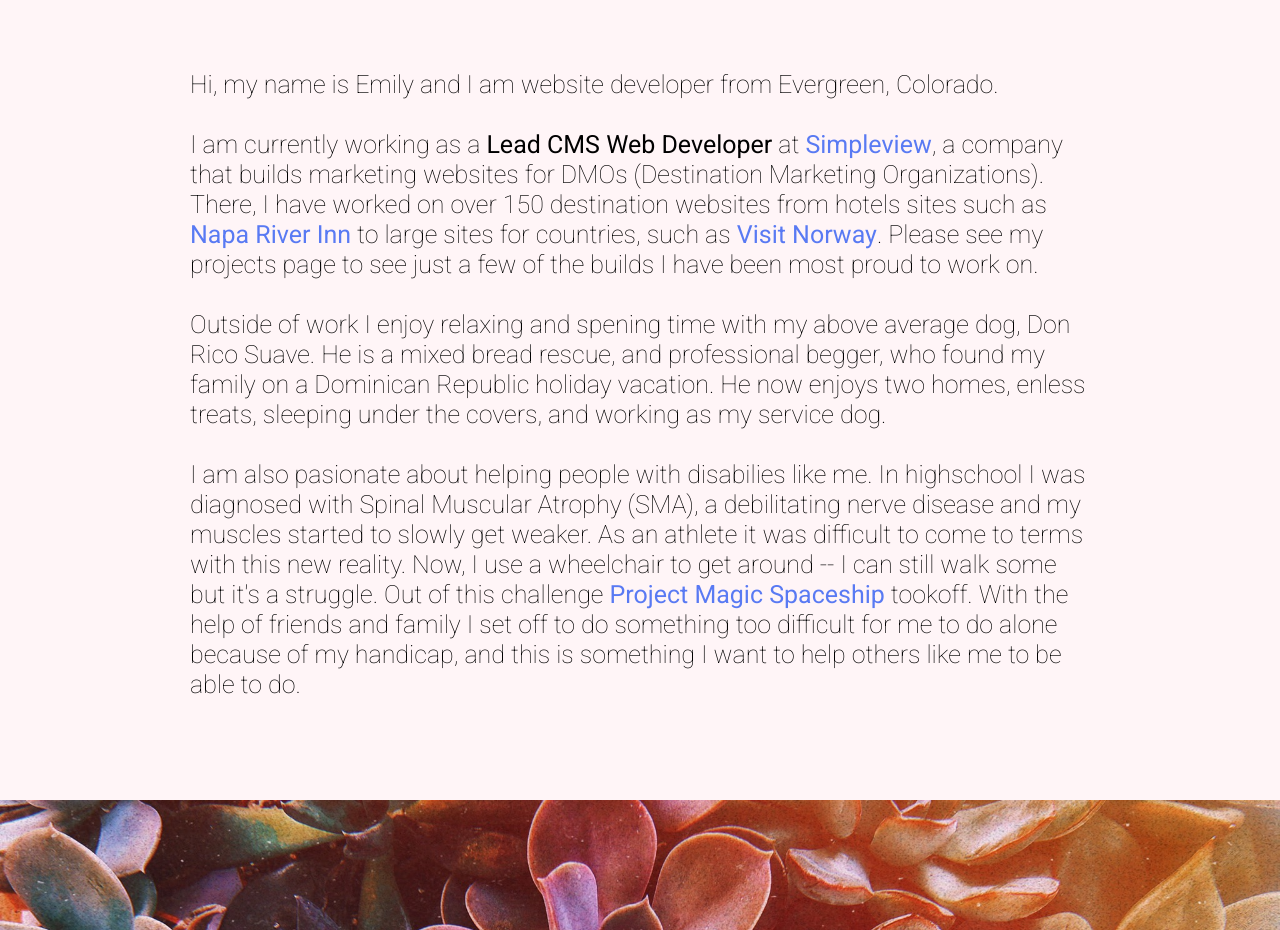
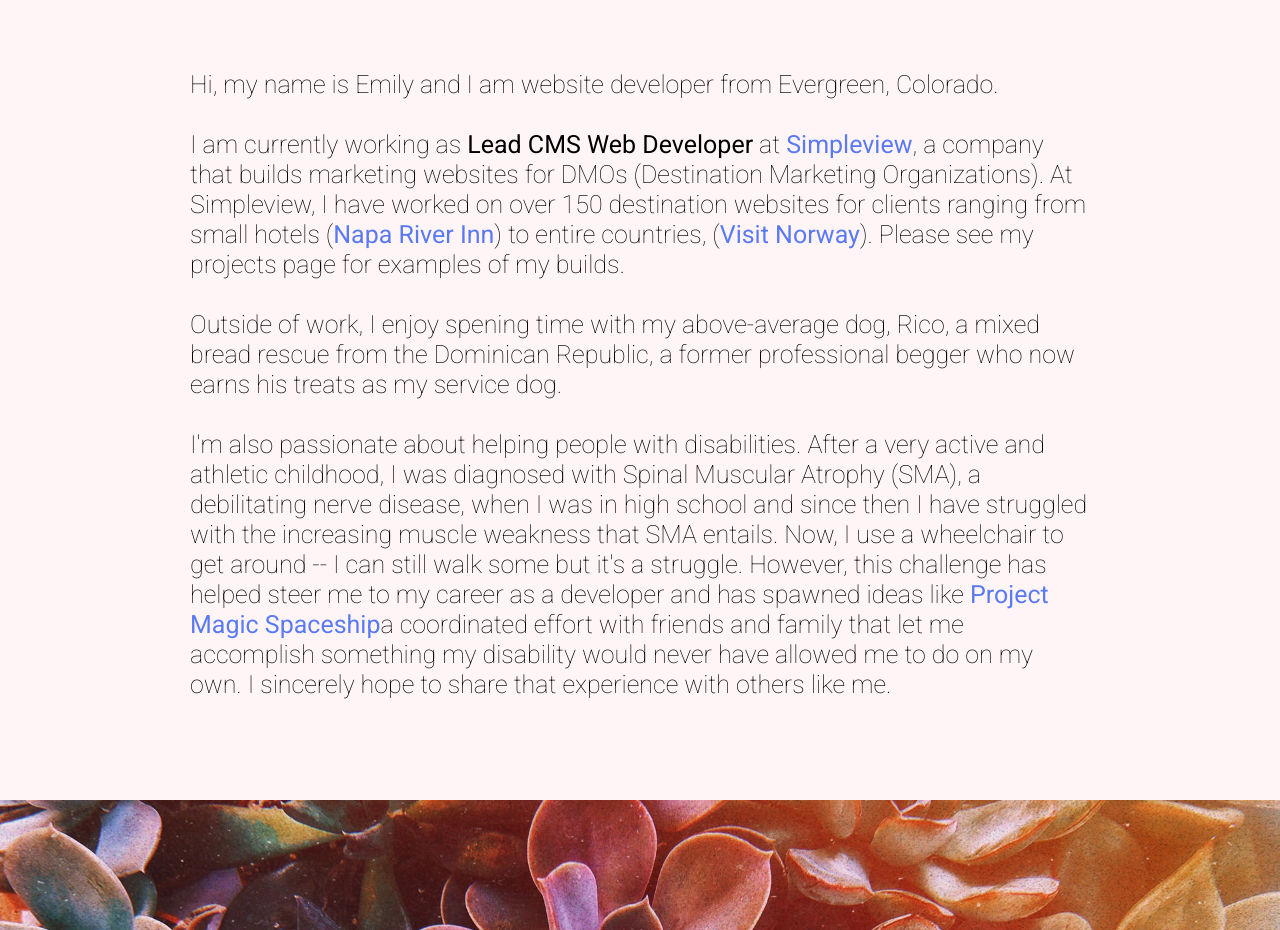
Before and after one commit to econnors/econnors, a Gatsby site: page /about in a window 1280 px wide. Shown: the part 780-1710 px from the top of the page. Built offline with nearby package versions, Linux system fonts and the light colour scheme; Gatsby itself is replaced by a stand-in of ours; some packages are replaced by stand-ins of ours.

Commit message:
About me content rewrite

```diff
--- a/src/components/Projects.js
+++ b/src/components/Projects.js
@@ -1,4 +1,5 @@
 import React from 'react'
+import { Link } from 'gatsby'
 import '../styles/projects.css';
 import oakland from '../assets/oakland.jpg'
 import alabama from '../assets/alabama.jpg'
@@ -21,7 +22,7 @@ function Hero() {
                 </div>
             </div>
             <div className="btn">
-                <a href="/" target="_blank">See More</a>
+                <Link to="/projects">See More</Link>
             </div>
         </div>
     )
--- a/src/pages/about.js
+++ b/src/pages/about.js
@@ -29,9 +29,9 @@ class About extends React.Component {
                 </section>
                 <div className="inner">
                     <p>Hi, my name is Emily and I am website developer from Evergreen, Colorado.</p>
-                    <p>I am currently working as a <b>Lead CMS Web Developer</b> at <a href="https://www.simpleview.com/" target="_blank">Simpleview</a>, a company that builds marketing websites for DMOs (Destination Marketing Organizations). There, I have worked on over 150 destination websites from hotels sites such as <a to="https://www.napariverinn.com/" target="_blank">Napa River Inn</a> to large sites for countries, such as <a href="https://www.visitnorway.com/" target="_blank">Visit Norway</a>. Please see my projects page to see just a few of the builds I have been most proud to work on.</p>
-                    <p>Outside of work I enjoy relaxing and spening time with my above average dog, Don Rico Suave. He is a mixed bread rescue, and professional begger, who found my family on a Dominican Republic holiday vacation. He now enjoys two homes, enless treats, sleeping under the covers, and working as my service dog.</p>
-                    <p>I am also pasionate about helping people with disabilies like me. In highschool I was diagnosed with Spinal Muscular Atrophy (SMA), a debilitating nerve disease and my muscles started to slowly get weaker. As an athlete it was difficult to come to terms with this new reality. Now, I use a wheelchair to get around -- I can still walk some but it's a struggle. Out of this challenge <a href="https://magicspaceship.org/" target="_blank">Project Magic Spaceship</a> tookoff. With the help of friends and family I set off to do something too difficult for me to do alone because of my handicap, and this is something I want to help others like me to be able to do.</p>
+                    <p>I am currently working as <b>Lead CMS Web Developer</b> at <a href="https://www.simpleview.com/" target="_blank">Simpleview</a>, a company that builds marketing websites for DMOs (Destination Marketing Organizations). At Simpleview, I have worked on over 150 destination websites for clients ranging from small hotels (<a to="https://www.napariverinn.com/" target="_blank">Napa River Inn</a>) to entire countries,  (<a href="https://www.visitnorway.com/" target="_blank">Visit Norway</a>). Please see my projects page for examples of my builds.</p>
+                    <p>Outside of work, I enjoy spening time with my above-average dog, Rico, a mixed bread rescue from the Dominican Republic, a former professional begger who now earns his treats as my service dog.</p>
+                    <p>I'm also passionate about helping people with disabilities. After a very active and athletic childhood, I was diagnosed with Spinal Muscular Atrophy (SMA), a debilitating nerve disease, when I was in high school and since then I have struggled with the increasing muscle weakness that SMA entails. Now, I use a wheelchair to get around -- I can still walk some but it's a struggle. However, this challenge has helped steer me to my career as a developer and has spawned ideas like <a href="https://magicspaceship.org/" target="_blank">Project Magic Spaceship</a>a coordinated effort with friends and family that let me accomplish something my disability would never have allowed me to do on my own. I sincerely hope to share that experience with others like me.</p>
                 </div>
                 <div className="footer-section" id="Contact">
                     <h3>Contact Me</h3>
```
